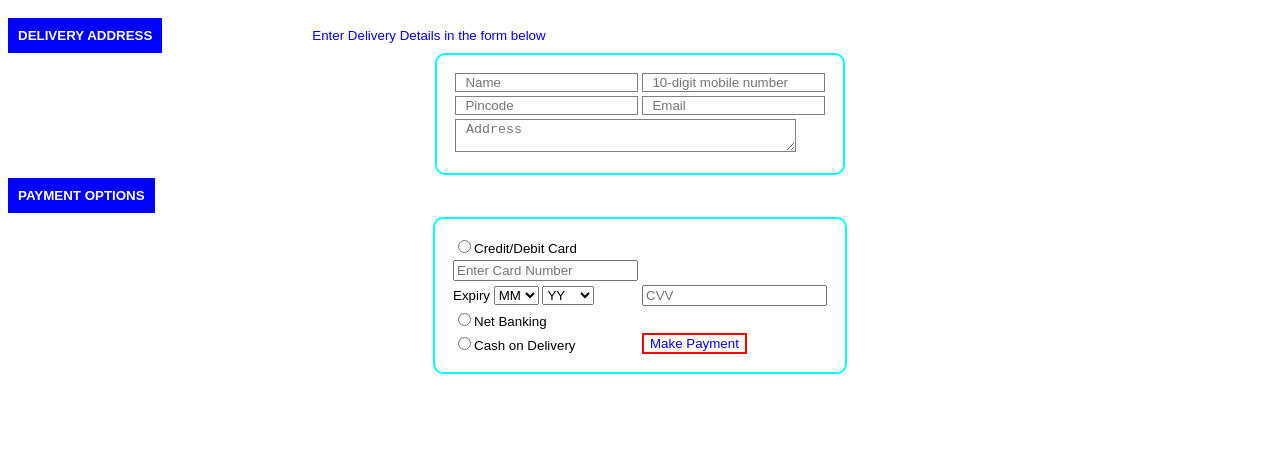
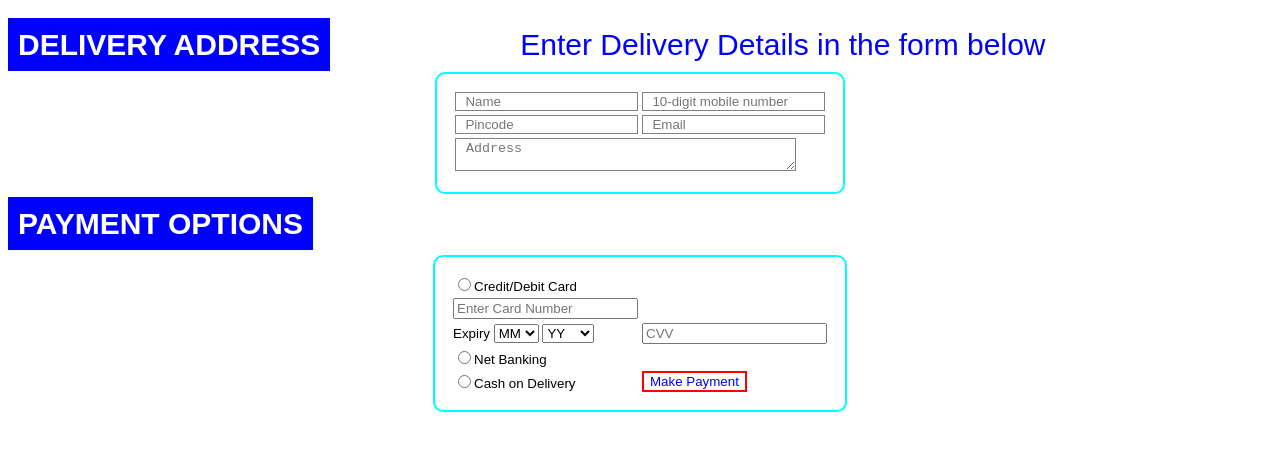
Before and after one commit to pranaypourkar/pranaypourkar.github.io, a plain HTML site: page order.html in a window 1280 px wide. Drawn offline with Linux system fonts and the light colour scheme.

Commit message:
Update order.html

```diff
--- a/order.html
+++ b/order.html
@@ -225,7 +225,7 @@
 	</style>
 </head>
 <body>
-	<div style="padding-top: 20px; padding-bottom: 10px;"><span style="background-color: blue; color: white; padding: 10px;"><b>DELIVERY ADDRESS</b></span><span  style="color: blue; padding-left: 150px;">Enter&nbsp;Delivery&nbsp;Details&nbsp;in&nbsp;the&nbsp;form&nbsp;below</span></div>
+	<div style="padding-top: 20px; padding-bottom: 10px;"><span style="background-color: blue; color: white; padding: 10px; font-size: 30px;"><b>DELIVERY ADDRESS</b></span><span  style="color: blue; padding-left: 190px; font-size: 30px;">Enter&nbsp;Delivery&nbsp;Details&nbsp;in&nbsp;the&nbsp;form&nbsp;below</span></div>
 
 	<form name="helloform" method="GET" onsubmit="submitting();">
 
@@ -243,7 +243,7 @@
 			</tr>
 		</table>
 
-		<p><span style="background-color: blue; color: white; padding: 10px;"><b>PAYMENT OPTIONS</b></span><span><table align="center" style="border-radius: 10px; border: 2px solid #00FFFF; padding: 15px;">
+		<p><span style="background-color: blue; color: white; padding: 10px; font-size: 30px;"><b>PAYMENT OPTIONS</b></span><span><table align="center" style="border-radius: 10px; border: 2px solid #00FFFF; padding: 15px;">
 				<tr>
 					<td style="border-h"><input type="radio" id="card" name="paymnt">Credit/Debit Card</td>
 				</tr>
```
